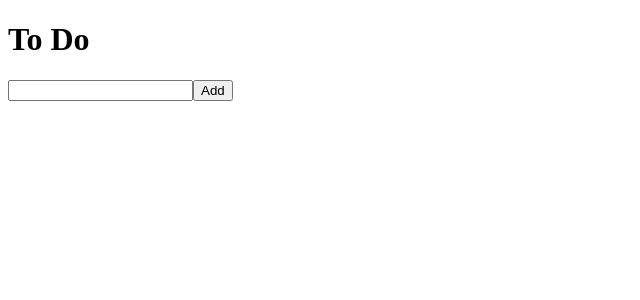
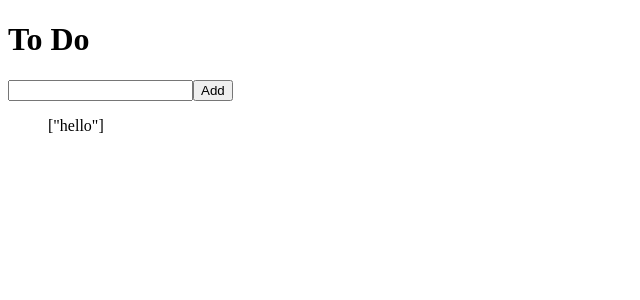
Before and after one commit to uglyduck1104/vanilla-redux, a React (Create React App) app: page /1 in a window 1280 px wide. Shown: the top 300 px of the page, without its empty margins (0-640 px from the left). Built offline with nearby package versions, Linux system fonts and the light colour scheme.

Commit message:
add mapStateToProps

```diff
--- a/src/routes/Home.js
+++ b/src/routes/Home.js
@@ -1,11 +1,12 @@
 import React, { useState } from "react";
+import { connect } from "react-redux";
 
-function Home(){
+function Home({ toDos }) {
   const [text, setText] = useState("");
-  function onChange(e){
+  function onChange(e) {
     setText(e.target.value);
   }
-  function onSubmit(e){
+  function onSubmit(e) {
     e.preventDefault();
     setText("");
   }
@@ -13,12 +14,15 @@
     <>
       <h1>To Do</h1>
       <form onSubmit={onSubmit}>
-        <input type="text" value={text} onChange={onChange}/>
+        <input type="text" value={text} onChange={onChange} />
         <button>Add</button>
       </form>
-      <ul></ul>
+      <ul>{JSON.stringify(toDos)}</ul>
     </>
   );
 }
 
-export default Home;
+function mapStateToProps(state) {
+  return { toDos: state };
+}
+export default connect(mapStateToProps)(Home);
--- a/src/store.js
+++ b/src/store.js
@@ -16,7 +16,7 @@
     id
   }
 }
-const reducer = (state = [], action)=>{
+const reducer = (state = ["hello"], action)=>{
   switch (action.type){
     case ADD:
       return [{ text: action.text, id: Date.now() }, ...state];
@@ -28,5 +28,4 @@
 }
 const store = createStore(reducer);
 
-
 export default store;
```
